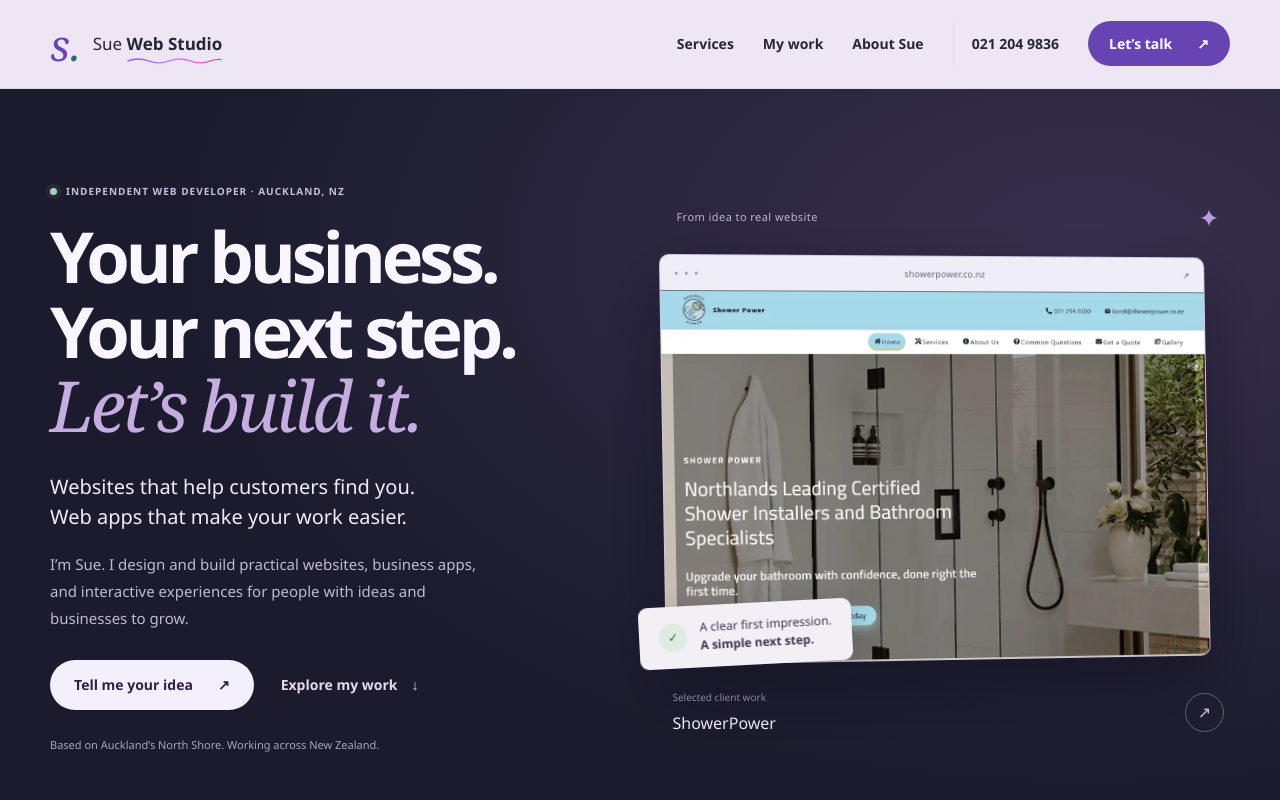
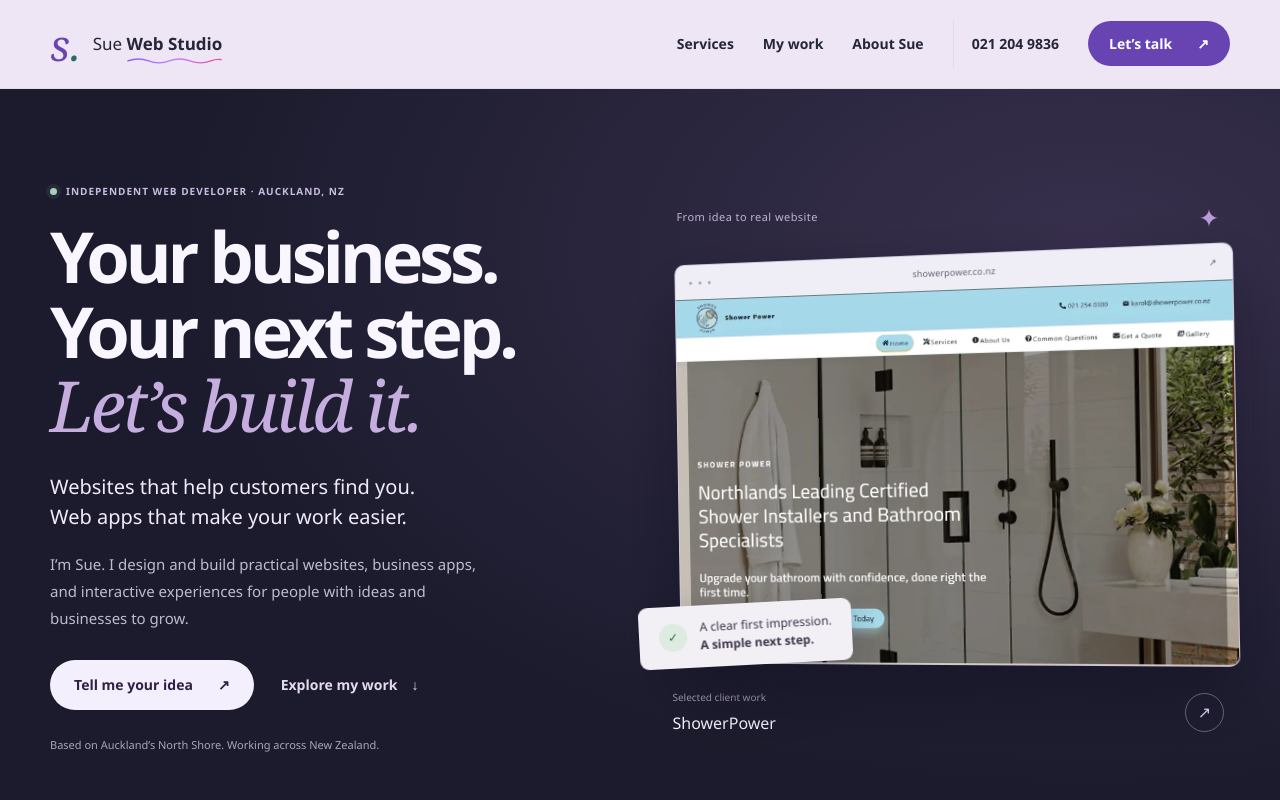
Before and after one commit to sue-zadeh/Freelance-web-developer, an Angular app: page / in a window 1280 px wide. Shown: the top 800 px of the page. Built offline with nearby package versions, Linux system fonts and the light colour scheme.

Commit message:
Reverse ShowerPower preview tilt toward the hero text (#13)

```diff
--- a/src/app/components/home/home.css
+++ b/src/app/components/home/home.css
@@ -101,8 +101,8 @@ h1 em {
   overflow: hidden;
   border: 1px solid #8b7e9f55;
   box-shadow: 0 30px 70px #08071366;
-  transform-origin: left bottom;
-  transform: perspective(1200px) rotateY(4deg) rotateZ(-1deg);
+  transform-origin: center;
+  transform: perspective(1200px) rotateY(-8deg) rotateZ(-1deg);
 
   transition:
     transform 0.5s,
@@ -383,7 +383,7 @@ h1 em {
 }
 
 .hero-showcase:is(:hover, :focus-within) .browser-card {
-  transform: translateX(var(--card-x, -20px)) perspective(1200px) rotateX(8deg) rotateY(10deg)
+  transform: translateX(var(--card-x, -20px)) perspective(1200px) rotateX(8deg) rotateY(-14deg)
     rotateZ(var(--card-lean, -4deg)) scale(0.98);
   box-shadow: 0 30px 75px #9c70d52b;
 }
```
Also changed, not shown: 1 other file (tests, documents, lock files or other folders).
